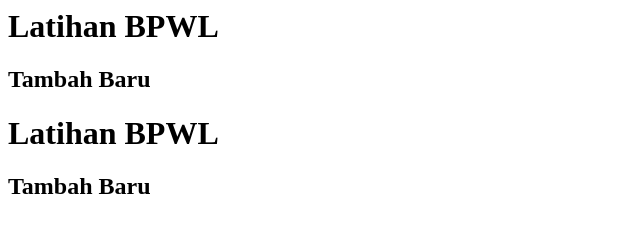
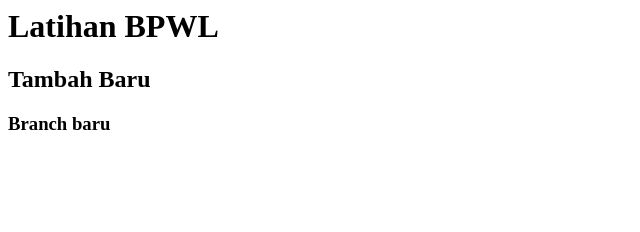
Before and after one commit to nadiarajagukguk/latihanBPWL, a plain HTML site: page index.html in a window 1280 px wide. Shown: the whole page, without its empty margins (0-640 px from the left). Drawn offline with Linux system fonts and the light colour scheme.

Commit message:
Branch baru

```diff
--- a/index.html
+++ b/index.html
@@ -1,4 +1,3 @@
 <h1>Latihan BPWL</h1>
 <h2>Tambah Baru</h2>
-<h1>Latihan BPWL</h1>
-<h2>Tambah Baru</h2>
+<h3>Branch baru</h3>
```
